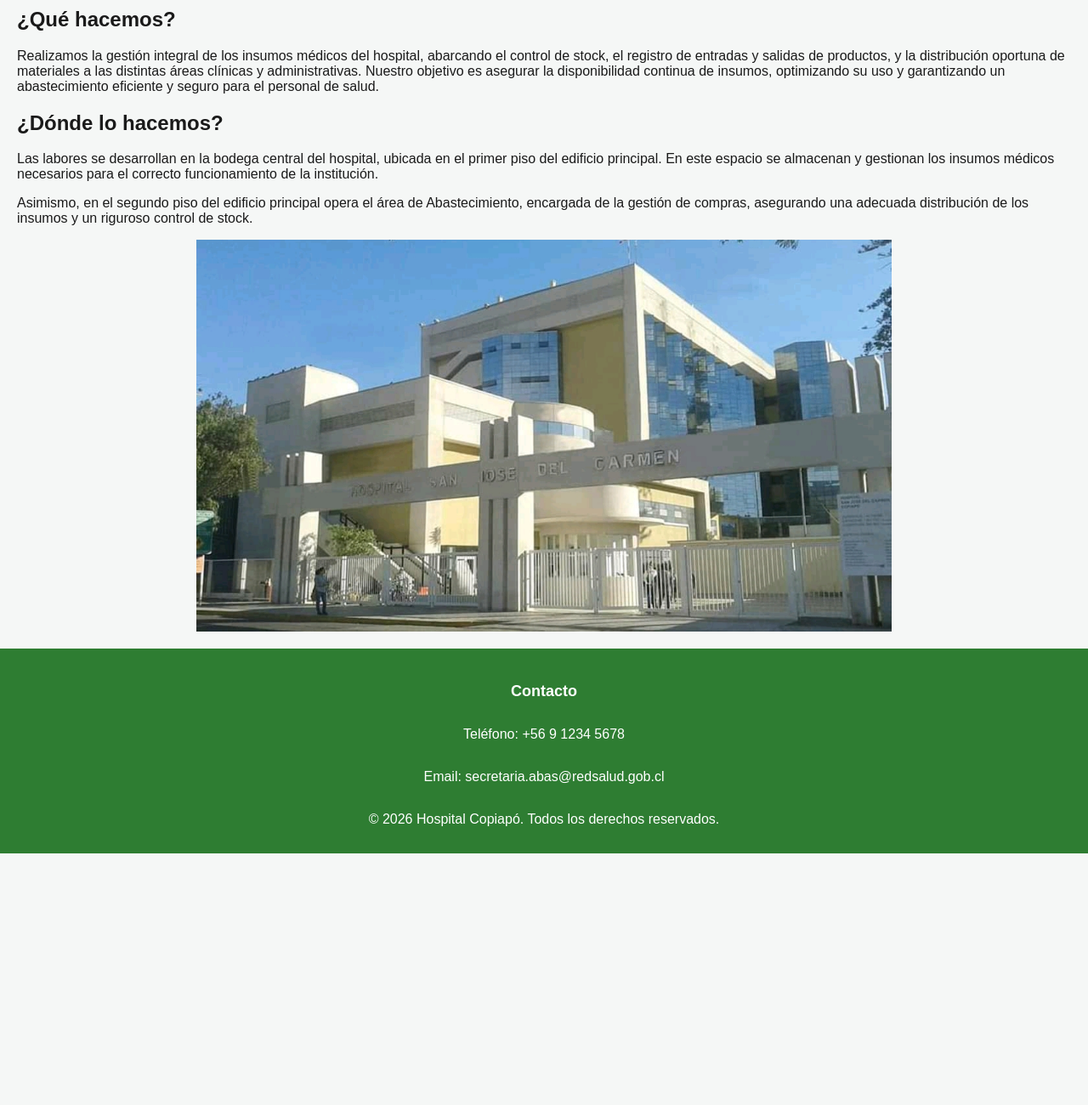
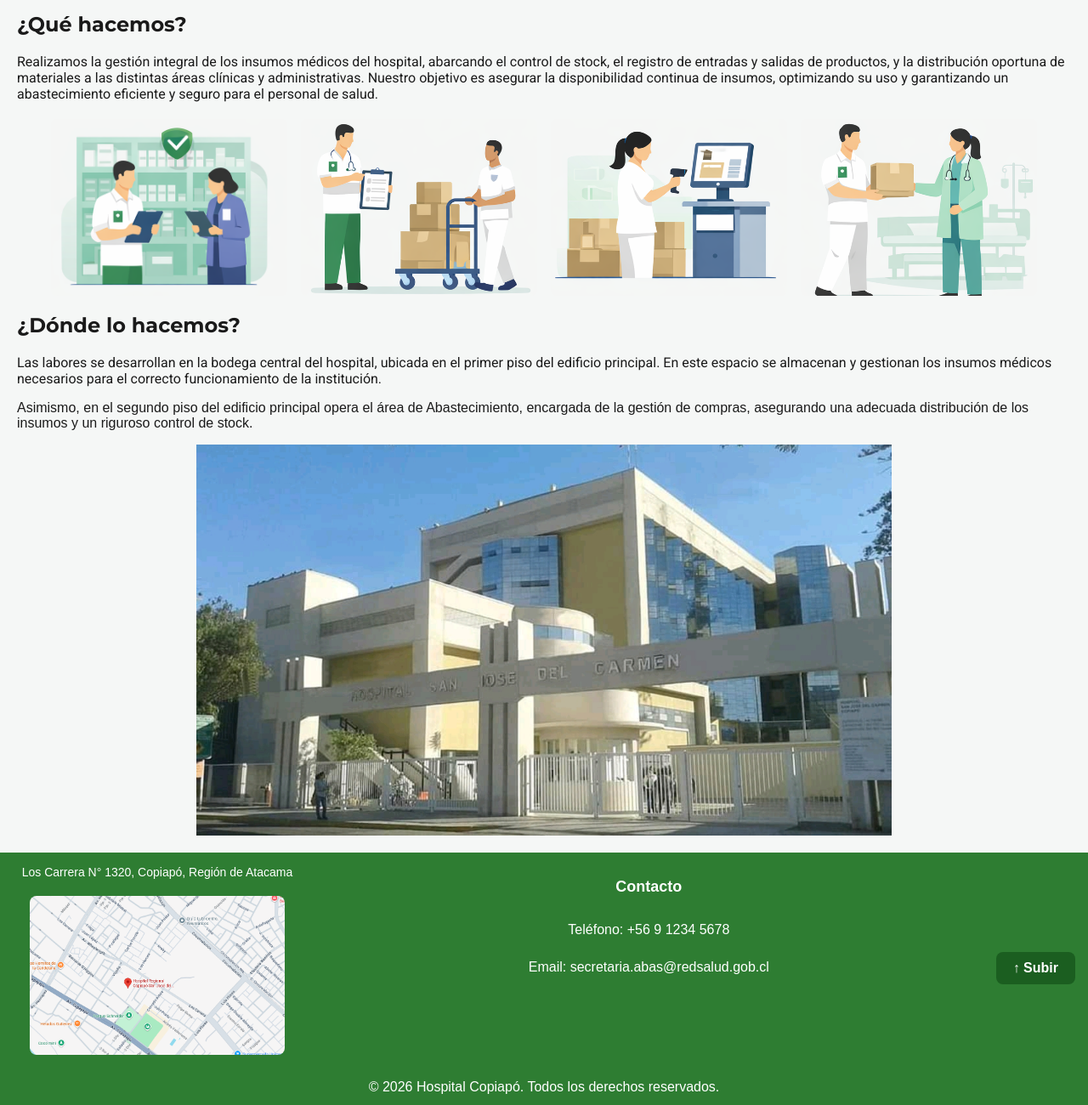
Before and after one commit to SkyPerez7/FRONT-END, a plain HTML site: page index.html in a window 1280 px wide. Shown: the part 300-1600 px from the top of the page at 85% size. Before the commit the page ends 1304 px from the top, so only its background shows below. Drawn offline with Linux system fonts and the light colour scheme.

Commit message:
Agregar mapa de pie de página, galería, fuentes y estilos
Actualizar estilos y marcado para agregar un mapa de pie de página, galería de imágenes y Google Fonts. CSS: hacer que el pie de página sea un diseño flexible, centrar y ajustar el contenido, y agregar estilos para .mapa-footer, .mapa-contenedor, .btn-subir y .galeria-que-hacemos (imágenes de la galería, estados de desplazamiento, valores predeterminados de tipografía). HTML: incluir enlaces de preconexión y Google Fonts, insertar una galería de cuatro imágenes en la sección "Qué hacemos", agregar una imagen de mapa con enlace y un botón "↑ Subir" en el pie de página. También agregar nuevos recursos de imagen en img/ (Funcionarios, Funciones, Mapa).

```diff
--- a/css/style.css
+++ b/css/style.css
@@ -80,6 +80,10 @@ footer {
     color: white;
     text-align: center;
     padding: 15px;
+    display: flex;
+    flex-wrap: wrap;
+    align-items: center;
+    justify-content: space-between;
 }
 
 footer nav {
@@ -87,6 +91,7 @@ footer nav {
     margin-top: 10px;
     margin-left: 0;
     align-items: center;
+    margin: 0 auto;
 }
 
 footer a {
@@ -97,6 +102,12 @@ footer a {
 
 footer a:hover {
     text-decoration: underline;
+}
+
+footer p:last-child {
+    width: 100%;
+    text-align: center;
+    margin-top: 10px;
 }
 
 html {
@@ -130,3 +141,67 @@ html {
 .carrusel-track img.activa {
     opacity: 1;
 }
+
+.mapa-footer {
+    width: 300px;
+    border-radius: 8px;
+    cursor: pointer;
+    transition: opacity 0.3s ease;
+    margin: 10px 20px;
+}
+
+.mapa-footer:hover {
+    opacity: 0.8;
+}
+
+.mapa-contenedor {
+    display: flex;
+    flex-direction: column;
+    align-items: center;
+}
+
+.mapa-contenedor p {
+    color: white;
+    font-size: 14px;
+    margin: 0 0 5px 0;
+}
+
+.btn-subir {
+    background-color: #1b5e20;
+    color: white;
+    text-decoration: none;
+    padding: 10px 20px;
+    border-radius: 8px;
+    font-weight: bold;
+    font-size: 16px;
+    align-self: center;
+    transition: background-color 0.3s ease;
+}
+
+.btn-subir:hover {
+    background-color: #4caf50;
+    color: white;
+}
+
+main h1, main h2 {
+    font-family: 'Montserrat', sans-serif;
+}
+
+main p {
+    font-family: 'Roboto', sans-serif;
+}
+
+.galeria-que-hacemos {
+    display: flex;
+    gap: 16px;
+    margin: 20px 40px 0 40px;
+    justify-content: center;
+}
+
+.galeria-que-hacemos img {
+    flex: 1;
+    width: 0;
+    aspect-ratio: 4 / 3;
+    object-fit: cover;
+    border-radius: 8px;
+}
--- a/index.html
+++ b/index.html
@@ -4,6 +4,9 @@
     <meta charset="UTF-8">
     <meta name="viewport" content="width=device-width, initial-scale=1.0">
     <title>Document</title>
+    <link rel="preconnect" href="https://fonts.googleapis.com">
+    <link rel="preconnect" href="https://fonts.gstatic.com" crossorigin>
+    <link href="https://fonts.googleapis.com/css2?family=Montserrat:wght@600;700&family=Roboto:wght@400;500&display=swap" rel="stylesheet">
     <link rel="stylesheet" href="css/style.css">
 </head>
 
@@ -37,6 +40,14 @@
                 Realizamos la gestión integral de los insumos médicos del hospital, abarcando el control de stock, el registro de entradas y salidas de productos, y la distribución oportuna de materiales a las distintas áreas clínicas y administrativas.
                 Nuestro objetivo es asegurar la disponibilidad continua de insumos, optimizando su uso y garantizando un abastecimiento eficiente y seguro para el personal de salud.
             </p>
+
+            <div class="galeria-que-hacemos">
+                <img src="img/Funciones/1.png" alt="Gestión de insumos 1">
+                <img src="img/Funciones/2.png" alt="Gestión de insumos 2">
+                <img src="img/Funciones/3.png" alt="Gestión de insumos 3">
+                <img src="img/Funciones/4.png" alt="Gestión de insumos 4">
+            </div>
+
         </section>
 
         <section id="donde-hacemos">
@@ -61,12 +72,21 @@
     </main>
 
     <footer>
+    <div class="mapa-contenedor">
+        <p>Los Carrera N° 1320, Copiapó, Región de Atacama</p>
+        <a href="https://maps.app.goo.gl/UHmhpmfGRYX9xJ9BA" target="_blank">
+            <img src="img/Mapa/Mapa.png" alt="Ubicación Hospital Copiapó" class="mapa-footer">
+        </a>
+    </div>
+
         <nav>
             <h1 style="font-size: 18px;">Contacto</h1>
             <p>Teléfono: +56 9 1234 5678</p>
             <p>Email: secretaria.abas@redsalud.gob.cl</p>
         </nav>
-                <p>&copy; 2026 Hospital Copiapó. Todos los derechos reservados.</p>
+
+        <a href="#" class="btn-subir">↑ Subir</a>
+            <p>&copy; 2026 Hospital Copiapó. Todos los derechos reservados.</p>
     </footer>
 
     <script>
```
Also changed, not shown: img/Funcionarios/imagen de prueba.jpg (added), img/Funciones/1.png (added), img/Funciones/2.png (added), img/Funciones/3.png (added), img/Funciones/4.png (added), img/Mapa/Mapa.png (added).
